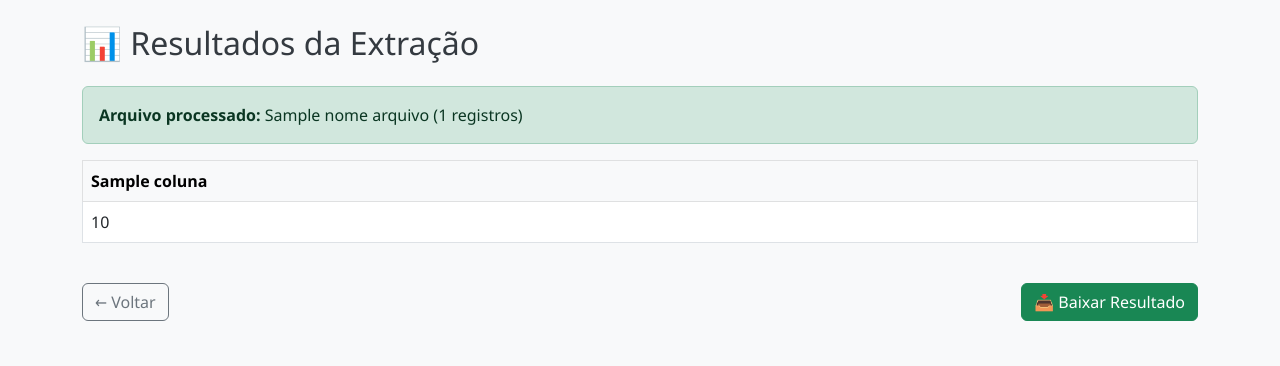
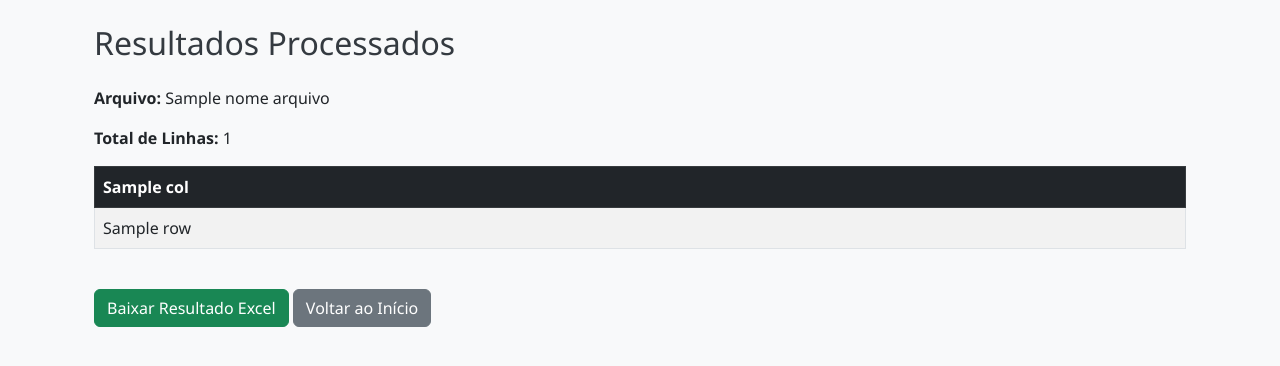
Before and after one commit to Douglasprojetospro/extrator-atributos-web, a Flask app: template templates/resultados.html in a window 1280 px wide. Shown: the part 86-452 px from the top of the page. Run offline with Flask 3, Linux system fonts and the light colour scheme; the template is opened without the code that fills it: most values are stand-ins (such as "Sample title", 1, 10 or a date in 2020).

Commit message:
Update resultados.html

```diff
--- a/templates/resultados.html
+++ b/templates/resultados.html
@@ -1,30 +1,25 @@
 {% extends 'base.html' %}
-{% block title %}Resultados da Extração{% endblock %}
+
 {% block content %}
+<div class="container mt-4">
+    <h2 class="mb-4">Resultados Processados</h2>
+    <p><strong>Arquivo:</strong> {{ nome_arquivo }}</p>
+    <p><strong>Total de Linhas:</strong> {{ total_linhas }}</p>
 
-<h2 class="mb-4">📊 Resultados da Extração</h2>
-
-{% if nome_arquivo %}
-<div class="alert alert-success">
-    <strong>Arquivo processado:</strong> {{ nome_arquivo }} ({{ total_linhas }} registros)
-</div>
-{% endif %}
-
-{% if dados and dados.columns %}
     <div class="table-responsive">
-    <table class="table table-bordered table-hover">
-        <thead class="table-light">
+        <table class="table table-striped table-bordered">
+            <thead class="table-dark">
                 <tr>
-                {% for coluna in dados.columns %}
-                <th>{{ coluna }}</th>
+                    {% for col in dados.columns %}
+                    <th>{{ col }}</th>
                     {% endfor %}
                 </tr>
             </thead>
             <tbody>
-            {% for linha in dados.values %}
+                {% for _, row in dados.iterrows() %}
                 <tr>
-                {% for valor in linha %}
-                <td>{{ valor }}</td>
+                    {% for col in dados.columns %}
+                    <td>{{ row[col] }}</td>
                     {% endfor %}
                 </tr>
                 {% endfor %}
@@ -32,12 +27,9 @@
         </table>
     </div>
 
-<div class="d-flex justify-content-between mt-4">
-    <a href="{{ url_for('index') }}" class="btn btn-outline-secondary">← Voltar</a>
-    <a href="{{ url_for('baixar_resultado') }}" class="btn btn-success">📥 Baixar Resultado</a>
+    <div class="mt-4">
+        <a href="{{ url_for('baixar_resultado') }}" class="btn btn-success">Baixar Resultado Excel</a>
+        <a href="{{ url_for('index') }}" class="btn btn-secondary">Voltar ao Início</a>
     </div>
-{% else %}
-<p>Nenhum resultado para exibir. Faça o upload de uma planilha e processe os dados.</p>
-{% endif %}
-
+</div>
 {% endblock %}
```
Lines whose indentation alone changed are shown as unchanged.
